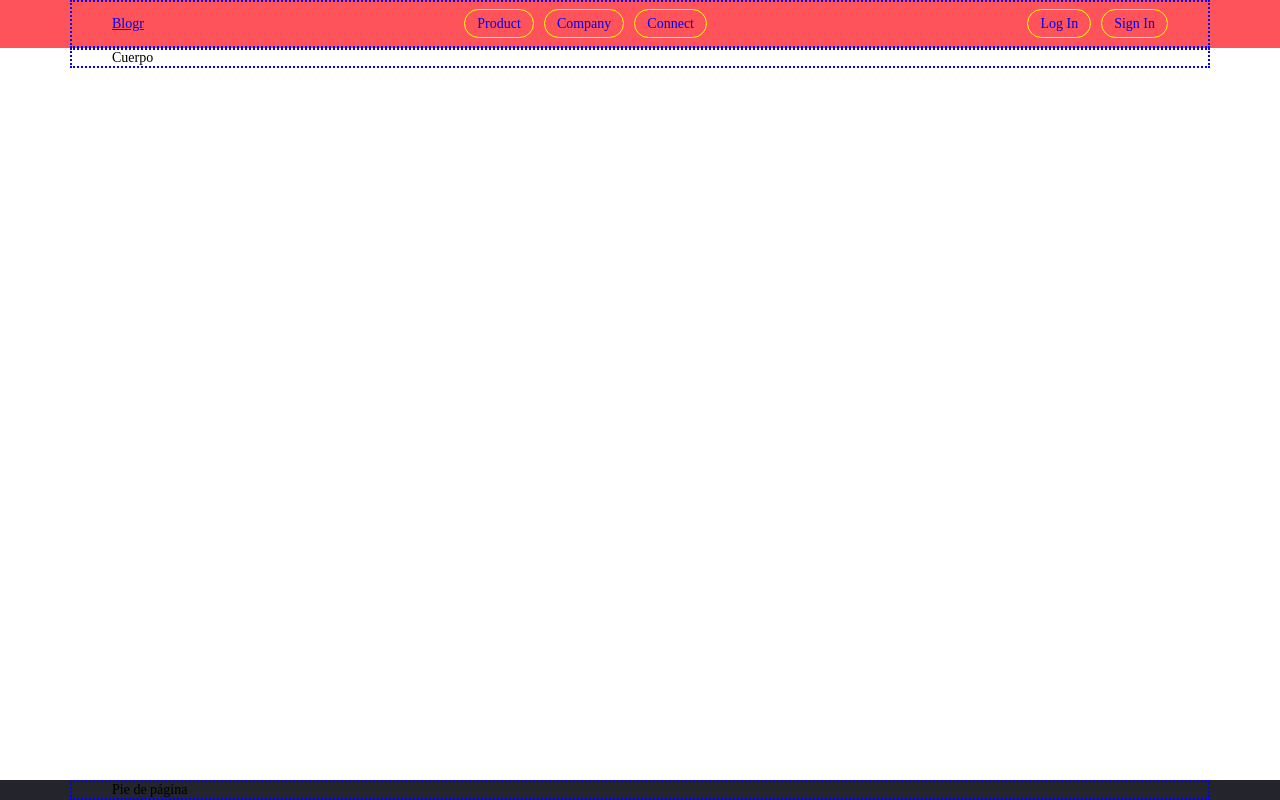
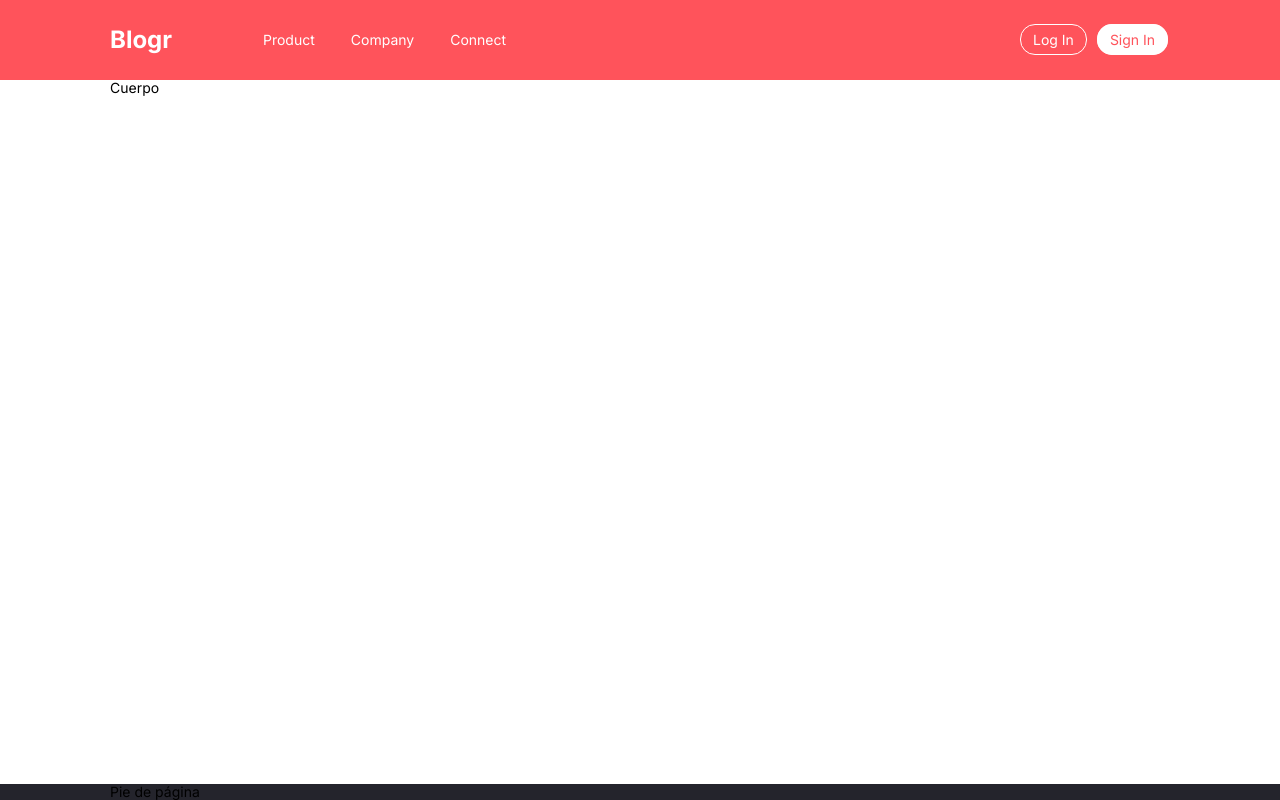
Before and after one commit to JuanLopez1212/Blogr-rwd, a plain HTML site: page index.html in a window 1280 px wide. Drawn offline with Linux system fonts and the light colour scheme.

Commit message:
Se termina el comportamiento del header

```diff
--- a/css/style.css
+++ b/css/style.css
@@ -20,6 +20,7 @@ html {
 
 body {
     font-size: 1.4rem;
+    font-family: "Inter",sans-serif;
 }
 
 .main-container {
@@ -37,6 +38,15 @@ body {
     display: flex;
     justify-content: space-between;
     align-items: center;
+    max-height: 8rem;
+    height: 8rem;
+}
+
+.site-logo {
+    text-decoration: none;
+    color: white;
+    font-size: 2.4rem;
+    font-weight: bold;
 }
 
 .navbar-center {
@@ -44,6 +54,11 @@ body {
     justify-content: space-between;
     align-items: center;
     gap: 1rem;
+}
+
+.icon-hamburguer {
+    font-size: 2.4rem;
+    color: white;
 }
 
 .navbar-right {
@@ -63,6 +78,7 @@ body {
     padding: 0;
 }
 
+
 .menu-authentication .item-3 {
     display: none;
 }
@@ -73,6 +89,22 @@ body {
     border-radius: 1.5rem;
     box-sizing: border-box;
     text-decoration: none;
+}
+
+.btn.primary {
+    background: white;
+    border: 1px solid white;
+    color: var(--sunset-orange);
+}
+
+.btn.outline-primary {
+    border: 1px solid white;
+    color: white;
+}
+
+.btn-secondary {
+    border: 1px solid transparent;
+    color: white;
 }
 
 /* Main */
@@ -89,7 +121,7 @@ body {
 
 
 .container {
-    border: 2px dotted blue;
+    /* border: 2px dotted blue; */
     max-width: 96vw;
     margin: 0 auto;
     box-sizing: border-box;
@@ -97,7 +129,7 @@ body {
 }
 
 .container-fluid {
-    border: 2px dotted orange;
+    /* border: 2px dotted orange; */
     max-width: 100vw;
     margin: 0 auto;
     box-sizing: border-box;
@@ -118,8 +150,15 @@ body {
         max-width: 72rem;
         padding: 0 2.4rem;
     }
+    .navbar.left {
+        flex-basis: 14rem;
+    }
+    .navbar-center {
+        flex-grow: 1;
+    }
     .navbar-right {
         display: block;
+        flex-basis: 15rem;
     }
     .menu-main {
         list-style: none;
--- a/index.html
+++ b/index.html
@@ -4,6 +4,9 @@
     <meta charset="UTF-8">
     <meta name="viewport" content="width=device-width, initial-scale=1.0">
     <title>Document</title>
+    <link rel="preconnect" href="https://fonts.googleapis.com">
+    <link rel="preconnect" href="https://fonts.gstatic.com" crossorigin>
+    <link href="https://fonts.googleapis.com/css2?family=Inter:ital,opsz,wght@0,14..32,100..900;1,14..32,100..900&display=swap" rel="stylesheet">
     <link rel="stylesheet" href="https://cdnjs.cloudflare.com/ajax/libs/font-awesome/6.7.2/css/all.min.css" integrity="sha512-Evv84Mr4kqVGRNSgIGL/F/aIDqQb7xQ2vcrdIwxfjThSH8CSR7PBEakCr51Ck+w+/U6swU2Im1vVX0SVk9ABhg==" crossorigin="anonymous" referrerpolicy="no-referrer" />
     <link rel="stylesheet" href="./css/normalize.css">
     <link rel="stylesheet" href="./css/style.css">
@@ -14,18 +17,18 @@
             <div class="container">
                 <nav class="navbar">
                     <nav class="navbar left">
-                        <a href="#">Blogr</a>
+                        <a class="site-logo" href="#">Blogr</a>
                     </nav>
                     <nav class="navbar-center">
                         <ul class="menu-main">
                             <li class="menu-item item item-1">
-                                <a class="menu-link link link-1 btn" href="#">Product</a>
+                                <a class="menu-link link link-1 btn btn-secondary" href="#">Product</a>
                             </li>
                             <li class="menu-item item item-2">
-                                <a class="menu-link link link-2 btn" href="#">Company</a>
+                                <a class="menu-link link link-2 btn btn-secondary" href="#">Company</a>
                             </li>
                             <li class="menu-item item item-3">
-                                <a class="menu-link link link-3 btn" href="#">Connect</a>
+                                <a class="menu-link link link-3 btn btn-secondary" href="#">Connect</a>
                             </li>
                         </ul>
                         <i class="fa-solid fa-bars icon-hamburguer"></i>
@@ -33,10 +36,10 @@
                     <nav class="navbar-right">
                         <ul class="menu-authentication">
                             <li class="menu-item item item-1">
-                                <a class="menu-link link link-1 btn" href="#">Log In</a>
+                                <a class="menu-link link link-1 btn outline-primary" href="#">Log In</a>
                             </li>
                             <li class="menu-item item item-2">
-                                <a class="menu-link link link-2 btn" href="#">Sign In</a>
+                                <a class="menu-link link link-2 btn primary" href="#">Sign In</a>
                             </li>
                             <li class="menu-item item item-3">
                                 <a class="menu-link link link-3 btn" href="#">Sign Out</a>
```
